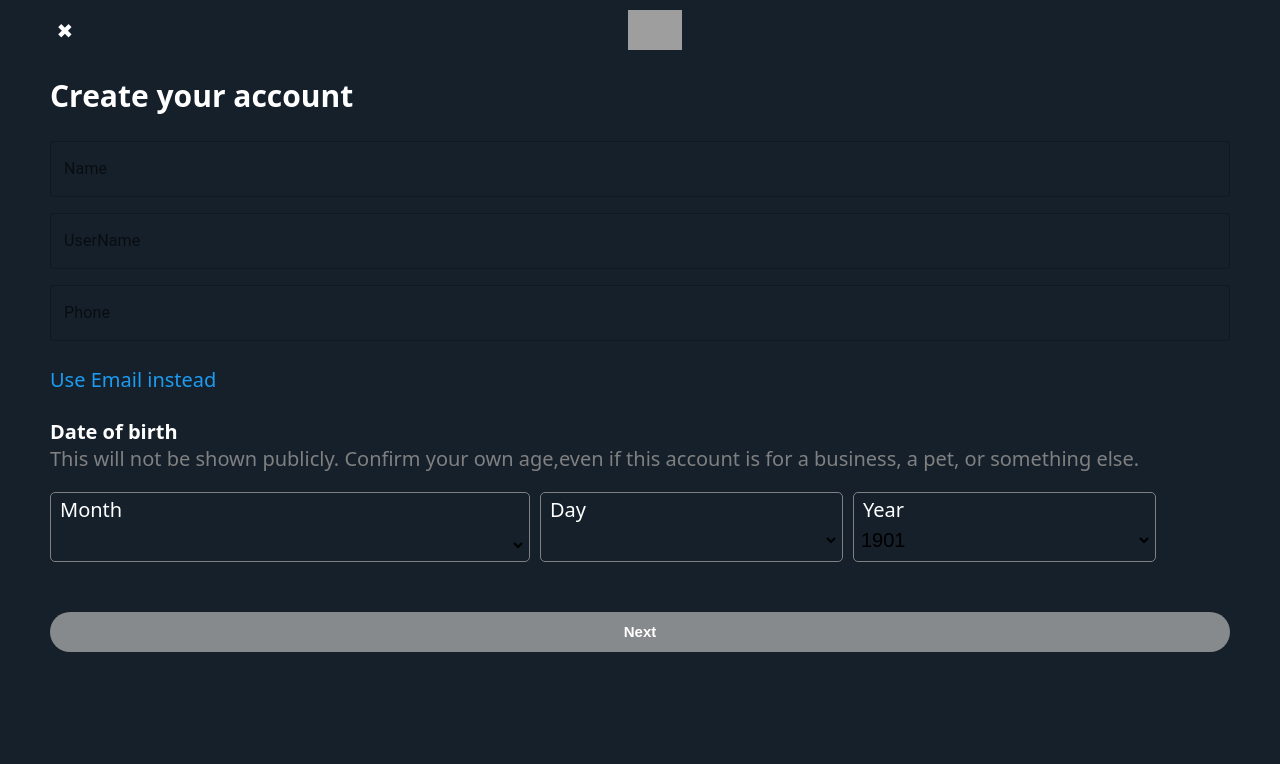
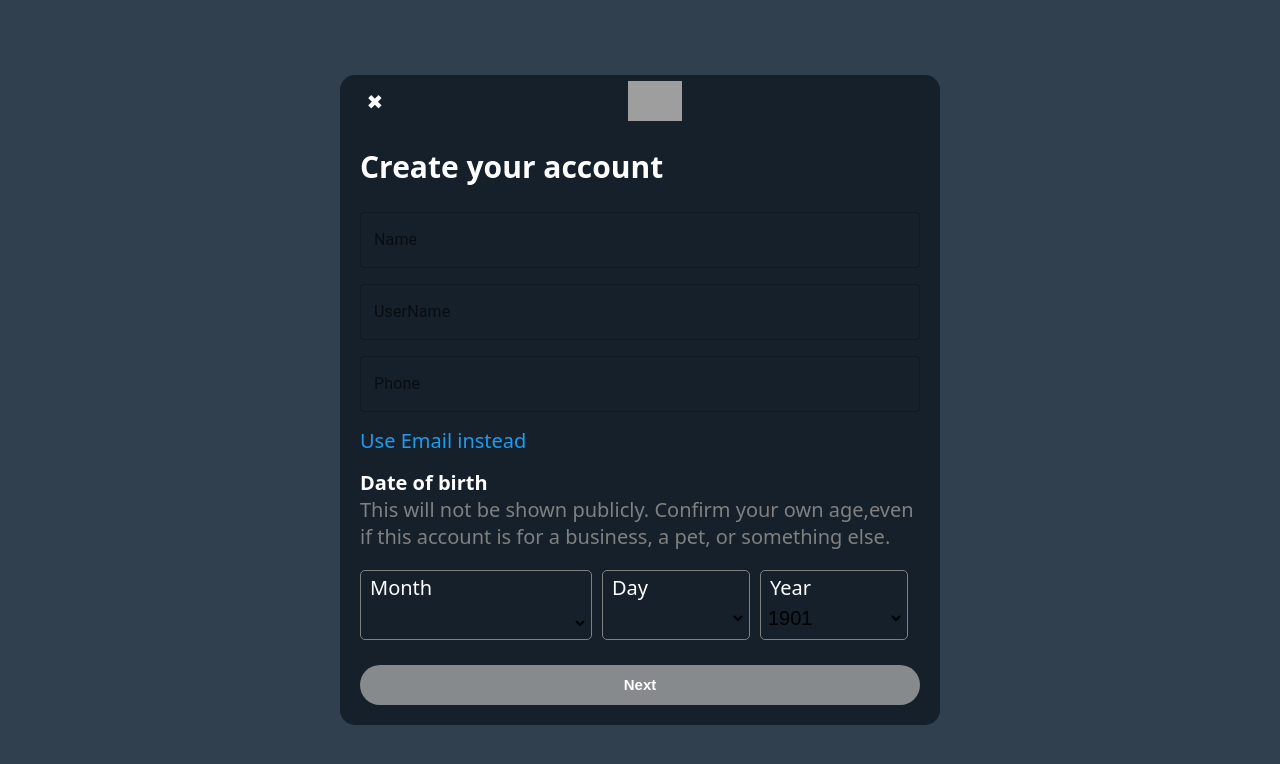
Before and after one commit to surajhimanshu/Chirp, a React (Create React App) app: page /signupform in a window 1280 px wide. Shown: the top 764 px of the page. Built offline with nearby package versions, Linux system fonts and the light colour scheme; grey boxes are pictures that could not be loaded; the HTML template or start-up script is replaced by a standard one.

Commit message:
Signup and login pages connected

```diff
--- a/src/features/Login/Login.jsx
+++ b/src/features/Login/Login.jsx
@@ -25,7 +25,7 @@ const LoginWrapper = styled.div`
   @media only screen and (max-width: 700px) {
     max-width: 700px;
   }
-  `;
+`;
 
 const LoginComponent = styled.div`
   box-sizing: border-box;
@@ -249,7 +249,7 @@ const Login = () => {
 
             <SignupText>
               Don't have an account?
-              <StyledLink fontSize={16} onClick={toSignup}>
+              <StyledLink fontSize={16} onClick={() => navigate("/signupform")}>
                 {" "}
                 Sign up
               </StyledLink>
--- a/src/features/Signup/Signup.jsx
+++ b/src/features/Signup/Signup.jsx
@@ -1,42 +1,67 @@
-import React from 'react'
+import React from "react";
 // import pic from "./twitter.jpeg"
-import { FcGoogle } from 'react-icons/fc';
-import { FaApple } from 'react-icons/fa';
+import { FcGoogle } from "react-icons/fc";
+import { FaApple } from "react-icons/fa";
 
-import style from  "./Signup.module.css"
-
+import style from "./Signup.module.css";
+import { useNavigate } from "react-router-dom";
 
 const Signup = () => {
+  const navigate = useNavigate();
   return (
     <>
       <div className={style.twittersignup}>
         <div className={style.leftchidiya}>
-        <img src="https://www.bworldonline.com/wp-content/uploads/2021/07/Twitter-640x569.jpg" alt="" />
+          <img
+            src="https://www.bworldonline.com/wp-content/uploads/2021/07/Twitter-640x569.jpg"
+            alt=""
+          />
         </div>
         <div>
-
           <div className={style.rightchidiya}>
-        <img src="https://icon-library.com/images/twitter-bird-icon-png/twitter-bird-icon-png-23.jpg" alt="" />
+            <img
+              src="https://icon-library.com/images/twitter-bird-icon-png/twitter-bird-icon-png-23.jpg"
+              alt=""
+            />
             <h1 className={style.happening}>Happening Now</h1>
             <h3 className={style.join}>Join Twitter today.</h3>
             <div className={style.form}>
-
-        <div className={style.sociallogin}><FcGoogle/><span className={style.handle}> Sign up with google</span></div>
-        <div className={style.sociallogin1}><FaApple/><span className={style.handle}> Sign up with apple</span></div>
+              <div className={style.sociallogin}>
+                <FcGoogle />
+                <span className={style.handle}> Sign up with google</span>
+              </div>
+              <div className={style.sociallogin1}>
+                <FaApple />
+                <span className={style.handle}> Sign up with apple</span>
+              </div>
               <div className={style.or}>
-            <div className={style.hr}><hr /></div>
+                <div className={style.hr}>
+                  <hr />
+                </div>
                 <div>or</div>
 
-            <div className={style.hr}><hr /></div>
+                <div className={style.hr}>
+                  <hr />
+                </div>
+              </div>
+              <div
+                className={style.sociallogin2}
+                onClick={() => navigate("/signupform")}
+              >
+                Sign up with phone or email
+              </div>
 
+              <div className={style.conditions}>
+                By signing up, you agree to the <span>Terms of service</span>{" "}
+                and <span>Privacy Policy</span>, including{" "}
+                <span>Cookie Use.</span>
               </div>
-        <div className={style.sociallogin2}>Sign up with phone or email</div>
 
-        <div className={style.conditions}>By signing up, you agree to the <span>Terms of service</span> and <span>Privacy Policy</span>, including <span>Cookie Use.</span></div>
+              <div className={style.already}>Already have an account?</div>
 
-        <div className={style.already} >Already have an account?</div>
-
-        <div className={style.login}>Sign in</div>
+              <div className={style.login} onClick={() => navigate("/login")}>
+                Sign in
+              </div>
             </div>
           </div>
         </div>
@@ -59,13 +84,10 @@ const Signup = () => {
         <a href="/">Developers</a>
         <a href="/">Directory</a>
         <a href="/">Settings</a>
-
         &copy; 2022 Twitter, Inc.
       </div>
+    </>
+  );
+};
 
-
-      </>
-  )
-}
-
-export default Signup
+export default Signup;
--- a/src/features/Signup/Signupform.jsx
+++ b/src/features/Signup/Signupform.jsx
@@ -2,40 +2,38 @@ import React, { useRef, useState } from "react";
 
 import style from "./Signupform.module.css";
 
-import Box from '@mui/material/Box';
-import TextField from '@mui/material/TextField';
+import Box from "@mui/material/Box";
+import TextField from "@mui/material/TextField";
+import { useNavigate } from "react-router-dom";
 
 const Signupform = () => {
+  const navigate = useNavigate();
   //   const [day, setday] = useState(31);
   const [days, setdays] = useState([]);
   const month = useRef();
 
-    const[email,setemail]=useState("Email")
-    const[Phone,setphone]=useState("Phone")
-
+  const [email, setemail] = useState("Email");
+  const [Phone, setphone] = useState("Phone");
 
   let year = new Array(122).fill(1);
 
-  const [data,setdata]=useState({})
+  const [data, setdata] = useState({});
 
+  let Submit = (e) => {
+    e.preventDefault();
 
-  let Submit=(e)=>{
-     e.preventDefault()
+    let obj = {
+      name: e.target.name.value,
+      phone: e.target.Phone.value,
+      month: e.target.month.value,
+      day: e.target.Day.value,
+      year: e.target.year.value,
+      username: e.target.username.value,
+    };
+    setdata(obj);
 
-      let obj ={
-        name:e.target.name.value,
-        phone:e.target.Phone.value,
-        month:e.target.month.value,
-        day:e.target.Day.value,
-        year:e.target.year.value,
-        username:e.target.username.value
-      }
-     setdata(obj)
-
-     console.log(data)
-  }
-
-
+    console.log(data);
+  };
 
   let x = "February";
 
@@ -56,18 +54,19 @@ const Signupform = () => {
     setdays(new Array(y).fill(1));
   };
 
-    let  ts =()=>{
-
-      setphone(email)
-      setemail(Phone)
-
-    }
+  let ts = () => {
+    setphone(email);
+    setemail(Phone);
+  };
   return (
     <>
-    <div className={style.container} >
+      <div className={style.signupWrapper}>
+        <div className={style.container}>
           <div className={style.main}>
-
-        <div className={style.close}  > ✖  </div>
+            <div className={style.close} onClick={() => navigate("/signup")}>
+              {" "}
+              ✖{" "}
+            </div>
 
             <div className={style.bird}>
               <img
@@ -77,81 +76,79 @@ const Signupform = () => {
               />
             </div>
             <div></div>
-
           </div>
           <h2>Create your account</h2>
 
           <form action="" onSubmit={Submit}>
-
-
             <div className={style.form}>
-
               <Box
                 sx={{
-        display: 'flex',
-        alignItems: 'center',
-        '& > :not(style)': { },
+                  display: "flex",
+                  alignItems: "center",
+                  "& > :not(style)": {},
                 }}
               >
-      <TextField className={style.name}
+                <TextField
+                  className={style.name}
                   name="name"
                   helperText=""
                   id="demo-helper-text-aligned"
                   label="Name"
                 />
-
               </Box>
-
 
               <Box
                 sx={{
-        display: 'flex',
-        alignItems: 'center',
-        '& > :not(style)': {mt:2 },
+                  display: "flex",
+                  alignItems: "center",
+                  "& > :not(style)": { mt: 2 },
                 }}
               >
-      <TextField className={style.name}
+                <TextField
+                  className={style.name}
                   name="username"
                   helperText=""
                   id="demo-helper-text-aligned"
                   label="UserName"
                 />
-
               </Box>
-
-
 
               <Box
                 sx={{
-        display: 'flex',
-        alignItems: 'center',
-        '& > :not(style)': { mt:2 },
+                  display: "flex",
+                  alignItems: "center",
+                  "& > :not(style)": { mt: 2 },
                 }}
               >
-      < TextField className={style.name}
+                <TextField
+                  className={style.name}
                   name={Phone}
                   helperText=""
                   id="demo-helper-text-aligned"
                   label={Phone}
                 />
-
               </Box>
 
-
-
-          <div className={style.link} onClick={ts}> Use {email} instead</div>
+              <div className={style.link} onClick={ts}>
+                {" "}
+                Use {email} instead
+              </div>
               <div className="DOB">
                 <strong>Date of birth</strong>
                 <p className={style.p}>
-              This will not be shown publicly. Confirm your own age,even if this
-              account is for a business, a pet, or something else.
+                  This will not be shown publicly. Confirm your own age,even if
+                  this account is for a business, a pet, or something else.
                 </p>
                 <div className={style.date}>
-
                   <div className={style.month}>
                     <div className={style.x}> Month</div>
                     <div className={style.down}>
-                <select name="month" className={style.down} onChange={Month} ref={month}>
+                      <select
+                        name="month"
+                        className={style.down}
+                        onChange={Month}
+                        ref={month}
+                      >
                         <option value=" ">&nbsp;&nbsp;&nbsp;&nbsp;</option>
                         <option value="January">January</option>
                         <option value="February">February</option>
@@ -169,7 +166,6 @@ const Signupform = () => {
                     </div>
                   </div>
 
-
                   <div className={style.Day}>
                     <div className={style.x}> Day</div>
                     <div className={style.number}>
@@ -183,8 +179,7 @@ const Signupform = () => {
                     </div>
                   </div>
 
-
-              <div className={style.year }>
+                  <div className={style.year}>
                     <div className={style.x}>Year</div>
                     <div className={style.yr}>
                       <select name="year" className={style.down}>
@@ -197,11 +192,13 @@ const Signupform = () => {
                     </div>
                   </div>
                 </div>
-             <button type="submit" className={style.button}>Next</button>
-
+                <button type="submit" className={style.button}>
+                  Next
+                </button>
               </div>
             </div>
           </form>
+        </div>
       </div>
     </>
   );
--- a/src/features/Signup/Signupform.module.css
+++ b/src/features/Signup/Signupform.module.css
@@ -1,48 +1,72 @@
-.main{
+body {
+    overflow: hidden;
+}
+
+.main {
     display: flex;
     justify-content: space-between;
     align-items: center;
 }
-.container{
-    padding-left: 50px ;
-    padding-right: 50px ;
-    padding-top: 10px;
+
+.signupWrapper {
+    background-color: rgba(91, 112, 131, 0.4);
+    height: 100vh;
+    width: 100vw;
+    display: flex;
+    justify-content: center;
+    align-items: center;
+}
+
+.container {
+    box-sizing: border-box;
+    padding: 6px 20px;
+    background-color: #15202b;
+    border-radius: 15px;
+    width: 600px;
+    height: 650px;
+    position: relative;
 
 }
-.close{
+
+.close {
     display: flex;
     height: 30px;
     width: 30px;
     border-radius: 50%;
     align-items: center;
     justify-content: center;
+    transition-duration: .2s;
 
 }
-.close:hover{
+
+.close:hover {
 
     background-color: rgb(206, 201, 201);
 
 }
-.main .bird{
+
+.main .bird {
     height: 40px;
 }
 
-.link{
+.link {
     color: #1D9BF0;
-  margin: 25px 0 25px 0  ;
+    margin: 15px 0 15px 0;
     cursor: pointer;
     width: fit-content;
 
 }
-.link:hover{
+
+.link:hover {
     text-decoration: underline;
 }
 
-.p{
+.p {
     margin-top: 0;
     color: grey;
 }
-.down{
+
+.down {
     background-color: #15202B;
     margin-top: 5px;
     margin-right: 5px;
@@ -53,32 +77,35 @@ color: grey;
 
 }
 
-.date{
+.date {
     display: flex;
     gap: 10px;
 }
 
 
 
-.month{
+.month {
     border: 1px solid grey;
     border-radius: 5px;
     width: 40%;
     padding: 3px;
 }
-.Day{
+
+.Day {
     border: 1px solid grey;
     border-radius: 5px;
     width: 25%;
     padding: 3px;
 }
-.year{
+
+.year {
     border: 1px solid grey;
     border-radius: 5px;
     width: 25%;
     padding: 3px;
 }
-.button{
+
+.button {
     width: 100%;
     margin-top: 50px;
     height: 40px;
@@ -87,12 +114,24 @@ color: grey;
     border: none;
     background-color: #878A8C;
     color: white;
-  font-weight:700;
+    font-weight: 700;
+    position: relative;
+    bottom: 25px;
 }
-.name{
+
+.name {
 
     width: 100%;
 }
-.x{
+
+.x {
     padding-left: 6px;
 }
+
+@media only screen and (max-width: 600px) {
+    .container {
+        height: 100vh;
+        width: 100vh;
+        border-radius: 0px;
+    }
+}
```
Lines whose indentation alone changed are shown as unchanged.
